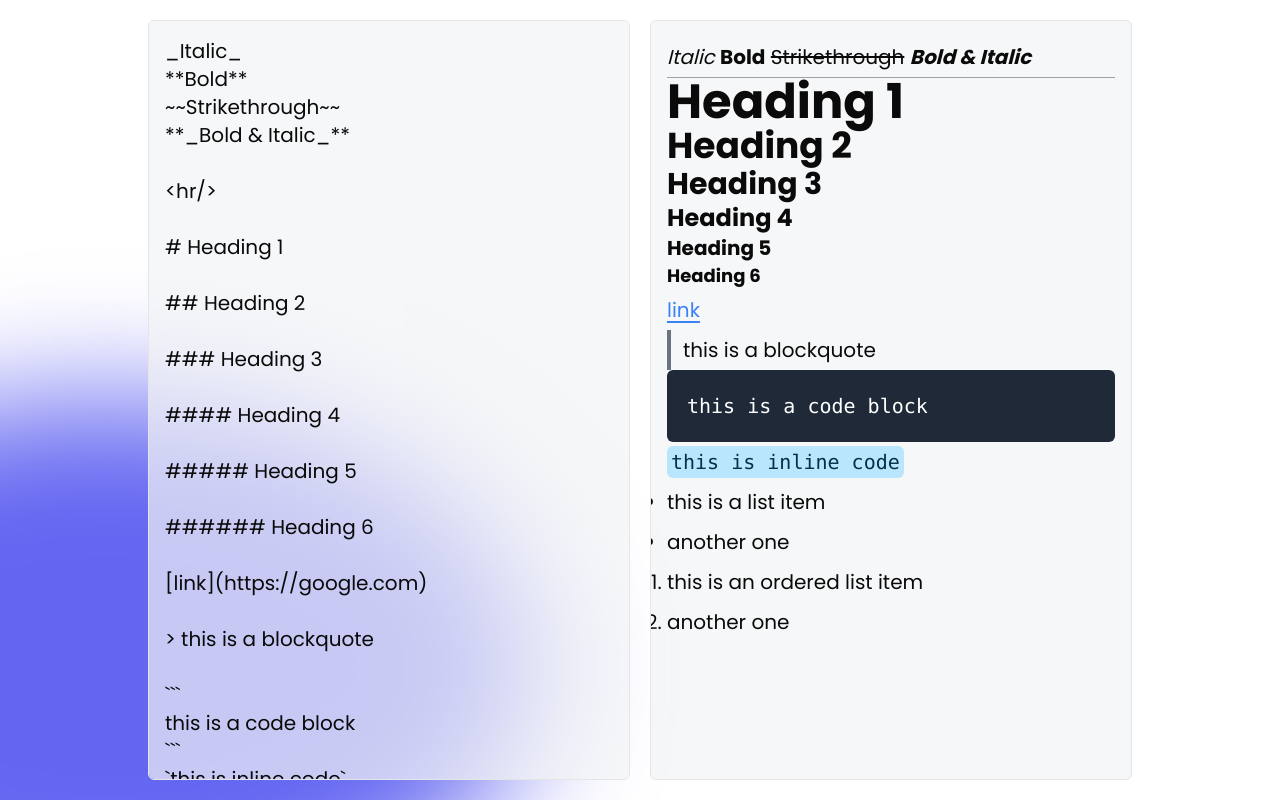
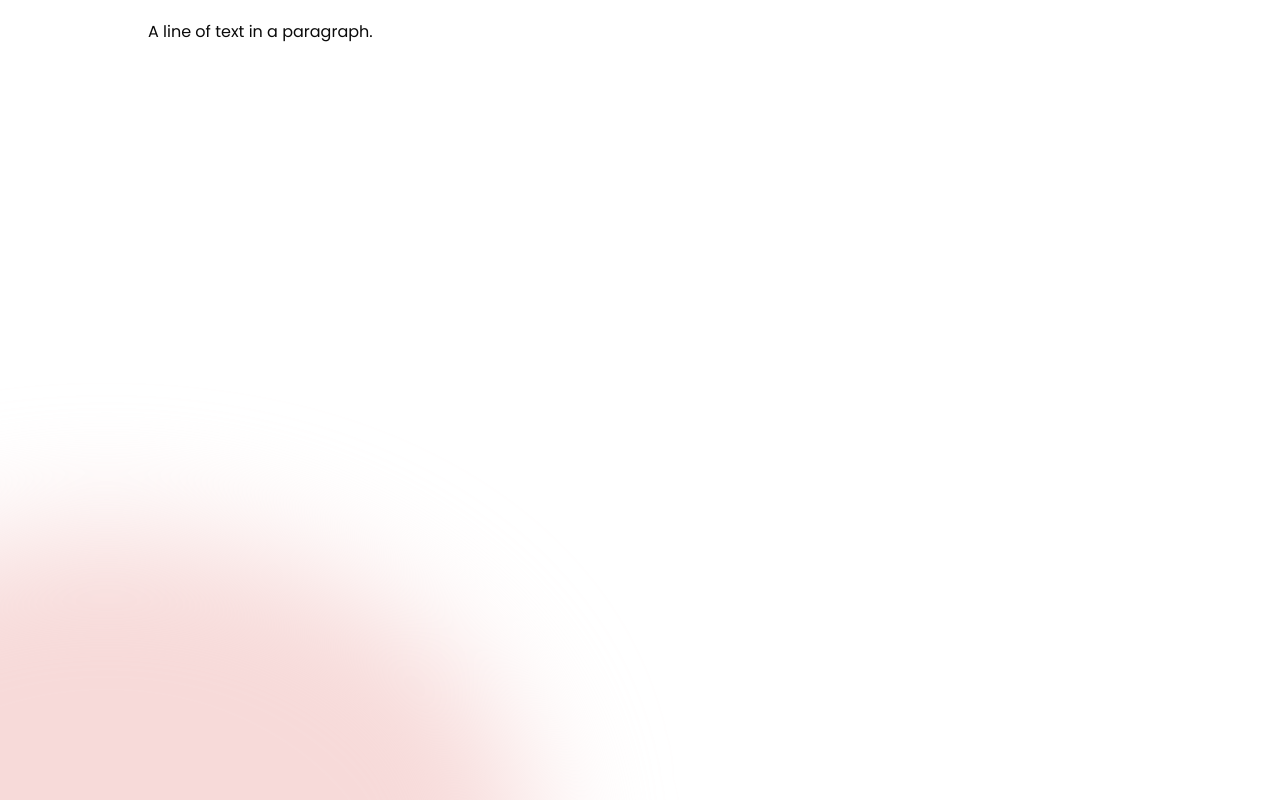
Before and after one commit to sidsurakanti/markdown-editor, a Next.js app: page / in a window 1280 px wide. Shown: the top 800 px of the page. Built offline with nearby package versions, Linux system fonts and the light colour scheme.

Commit message:
feat: setup slate

```diff
--- a/app/layout.tsx
+++ b/app/layout.tsx
@@ -18,10 +18,10 @@ export default function RootLayout({
 			<body
 				className={cn(
 					poppins.className,
-					"h-screen w-full flex-col antialiased"
+					"h-screen w-full flex-col antialiased overflow-scoll-y"
 				)}
 			>
-				<div className="w-2/3 h-2/3 bg-indigo-500 absolute top-2/4 -left-1/4 rounded-[50%] -z-20 blur-3xl" />
+				<div className="w-2/3 h-4/5 bg-[#F7DAD9] absolute top-2/3 -left-1/4 rounded-[50%] -z-20 blur-3xl" />
 				{children}
 			</body>
 		</html>
--- a/app/page.tsx
+++ b/app/page.tsx
@@ -1,20 +1,53 @@
 "use client";
 
-import { sample } from "@/sample";
-import { Markdown } from "@/components/Markdown";
-import { MarkdownEditor } from "@/components/MarkdownEditor";
 import { useState } from "react";
+import { Slate, Editable, withReact, RenderElementProps } from "slate-react";
+import { Editor, Transforms, Element, Descendant, createEditor } from "slate";
+import { CodeElement, DefaultElement } from "@/components/BlockComponnets";
+import { CustomElement, CustomText } from "@/lib/definitions";
+
+const initialValue: Descendant[] = [
+	{
+		type: "paragraph",
+		children: [{ text: "A line of text in a paragraph." }],
+	},
+];
+
+const renderElement = (props: RenderElementProps) => {
+	const element = props.element as CustomElement;
+
+	switch (element.type) {
+		case "code":
+			return <CodeElement {...props} />;
+		default:
+			return <DefaultElement {...props} />;
+	}
+};
 
 export default function Home() {
-	const [content, setContent] = useState<string>(sample);
+	const [editor] = useState(() => withReact(createEditor()));
+
+	const eventHandler = (event: React.KeyboardEvent<HTMLDivElement>) => {
+		if (event.ctrlKey) {
+			switch (event.key) {
+				case "`":
+					event.preventDefault();
+
+					Transforms.setNodes(
+						editor,
+						{ type: "code" },
+						{ match: (n) => Element.isElement(n) && Editor.isBlock(editor, n) }
+					);
+					break;
+			}
+		}
+	};
 
 	return (
 		<main className="h-full w-4/5 mx-auto p-5 flex gap-5 ">
-			<MarkdownEditor
-				value={content}
-				onValueChange={(e) => setContent(e.target.value)}
-			/>
-			<Markdown content={content} />
+			<Slate editor={editor} initialValue={initialValue}>
+				<Editable renderElement={renderElement} onKeyDown={eventHandler} />
+			</Slate>
 		</main>
 	);
 }
--- /dev/null
+++ b/components/BlockComponnets.tsx
@@ -0,0 +1,13 @@
+const DefaultElement = (props: any) => {
+	return <p {...props.attributes}>{props.children}</p>;
+};
+
+const CodeElement = (props: any) => {
+	return (
+		<pre {...props.attributes} className="p-2 rounded-xl bg-gray-200">
+			<code>{props.children}</code>
+		</pre>
+	);
+};
+
+export { DefaultElement, CodeElement };
--- a/components/Markdown.tsx
+++ /dev/null
@@ -1,71 +0,0 @@
-import compiler from "markdown-to-jsx";
-import {
-	Heading1,
-	Heading2,
-	Heading3,
-	Heading4,
-	Heading5,
-	Heading6,
-	HorizontalRule,
-	Link,
-	BlockQuote,
-	CodeBlock,
-	InlineCode,
-	UnorderedList,
-	OrderedList,
-} from "@/components/MarkdownComponents";
-import React from "react";
-
-export function Markdown({ content }: { content: string }) {
-	const overrides = {
-		h1: {
-			props: Heading1,
-		},
-		h2: {
-			props: Heading2,
-		},
-		h3: {
-			props: Heading3,
-		},
-		h4: {
-			props: Heading4,
-		},
-		h5: {
-			props: Heading5,
-		},
-		h6: {
-			props: Heading6,
-		},
-		a: {
-			props: Link,
-		},
-		pre: {
-			props: CodeBlock,
-		},
-		code: {
-			props: InlineCode,
-		},
-		blockquote: {
-			props: BlockQuote,
-		},
-		hr: {
-			props: HorizontalRule,
-		},
-		ul: UnorderedList,
-		ol: OrderedList,
-	};
-
-	const res = compiler({
-		children: content,
-		options: { forceBlock: true, wrapper: React.Fragment, overrides: overrides },
-	});
-
-	return (
-		<section
-			id="markdown"
-			className="rounded-md bg-gray-100/70 border border-border p-4 text-xl flex-1 leading-[40px] overflow-y-scroll"
-		>
-			{res}
-		</section>
-	);
-}
--- a/components/MarkdownComponents.tsx
+++ /dev/null
@@ -1,80 +0,0 @@
-import { cn } from "@/lib/utils";
-
-export const Heading1 = {
-	className: "text-5xl font-bold",
-};
-
-export const Heading2 = {
-	className: "text-4xl font-bold",
-};
-
-export const Heading3 = {
-	className: "text-3xl font-bold",
-};
-
-export const Heading4 = {
-	className: "text-2xl font-bold",
-};
-
-export const Heading5 = {
-	className: "text-xl font-bold",
-};
-
-export const Heading6 = {
-	className: "text-lg font-bold",
-};
-
-export const Link = {
-	className: "text-blue-500 underline underline-offset-4",
-};
-
-export const BlockQuote = {
-	className: "border-l-4 border-gray-500 pl-3",
-};
-
-export const InlineCode = {
-	className: "bg-sky-200 text-sky-950 rounded-md p-1",
-};
-
-// have to override the code styles in the code block in globals.css
-// otherwise you'll have the styles for inline code will apply for the code block
-export const CodeBlock = {
-	className: "bg-gray-800 text-white rounded-md p-4",
-};
-
-export const HorizontalRule = {
-	className: "border-t-1 border-gray-400",
-};
-
-export const UnorderedList = ({
-	children,
-	className,
-	...props
-}: {
-	children: Readonly<React.ReactNode>;
-	className?: string;
-}) => {
-	const classes = cn("list-disc", className);
-
-	return (
-		<ul {...props} className={classes}>
-			{children}
-		</ul>
-	);
-};
-export const OrderedList = ({
-	children,
-	className,
-	...props
-}: {
-	children: Readonly<React.ReactNode>;
-	className?: string;
-}) => {
-	const classes = cn("list-decimal block", className);
-
-	return (
-		<ul {...props} className={classes}>
-			{children}
-		</ul>
-	);
-};
--- a/components/MarkdownEditor.tsx
+++ /dev/null
@@ -1,17 +0,0 @@
-import { ChangeEvent } from "react";
-
-interface Props {
-	value: string;
-	onValueChange: (e: ChangeEvent<HTMLTextAreaElement>) => void;
-}
-
-export function MarkdownEditor({ value, onValueChange }: Props) {
-	return (
-		<textarea
-			value={value}
-			onChange={onValueChange}
-			className="flex-1 focus:outline-none p-4 rounded-md bg-gray-100/70 border border-border text-xl h-full resize-none overflow-y-scroll"
-			placeholder="Type some markdown here..."
-		></textarea>
-	);
-}
--- /dev/null
+++ b/lib/definitions.ts
@@ -0,0 +1,39 @@
+import { BaseEditor } from "slate";
+import { ReactEditor } from "slate-react";
+
+export type ParagraphElement = {
+	type: "paragraph";
+	children: CustomText[];
+};
+
+export type CodeElement = {
+	type: "code";
+	children: CustomText[];
+};
+
+export type HeadingElement = {
+	type: "heading";
+	level: number;
+	children: CustomText[];
+};
+
+export type CustomElement = ParagraphElement | HeadingElement | CodeElement;
+
+export type FormattedText = {
+	text: string;
+	bold?: true;
+	italic?: true;
+	underline?: true;
+};
+
+export type CustomText = FormattedText;
+
+export type CustomEditor = BaseEditor & ReactEditor;
+
+declare module "slate" {
+	interface CustomTypes {
+		Editor: CustomEditor;
+		Element: CustomElement;
+		Text: CustomText;
+	}
+}
--- a/package.json
+++ b/package.json
@@ -12,11 +12,11 @@
     "@radix-ui/react-icons": "^1.3.0",
     "class-variance-authority": "^0.7.0",
     "clsx": "^2.1.0",
-    "framer-motion": "^11.0.14",
-    "markdown-to-jsx": "^7.4.3",
     "next": "14.1.3",
     "react": "^18",
     "react-dom": "^18",
+    "slate": "^0.102.0",
+    "slate-react": "^0.102.0",
     "tailwind-merge": "^2.2.1",
     "tailwindcss-animate": "^1.0.7"
   },
--- a/styles/globals.css
+++ b/styles/globals.css
@@ -82,21 +82,21 @@
 
 /* custom scrollbar */
 ::-webkit-scrollbar {
-  width: 8px;
+	width: 8px;
 }
 
 ::-webkit-scrollbar-track {
-  background: #1d1d1d00;
+	background: #1d1d1d00;
 }
 ::-webkit-scrollbar-thumb {
-  background: hsl(var(--primary));
-  border-radius: 8px;
+	background: #1d1d1d30;
+	border-radius: 8px;
 }
 
 ::-webkit-scrollbar-thumb:hover {
-  background: #888;
+	background: #888;
 }
 
 ::selection {
-  background: #c36c7b;
+	background: #c36c7b;
 }
```
Also changed, not shown: 1 other file (tests, documents, lock files or other folders).
